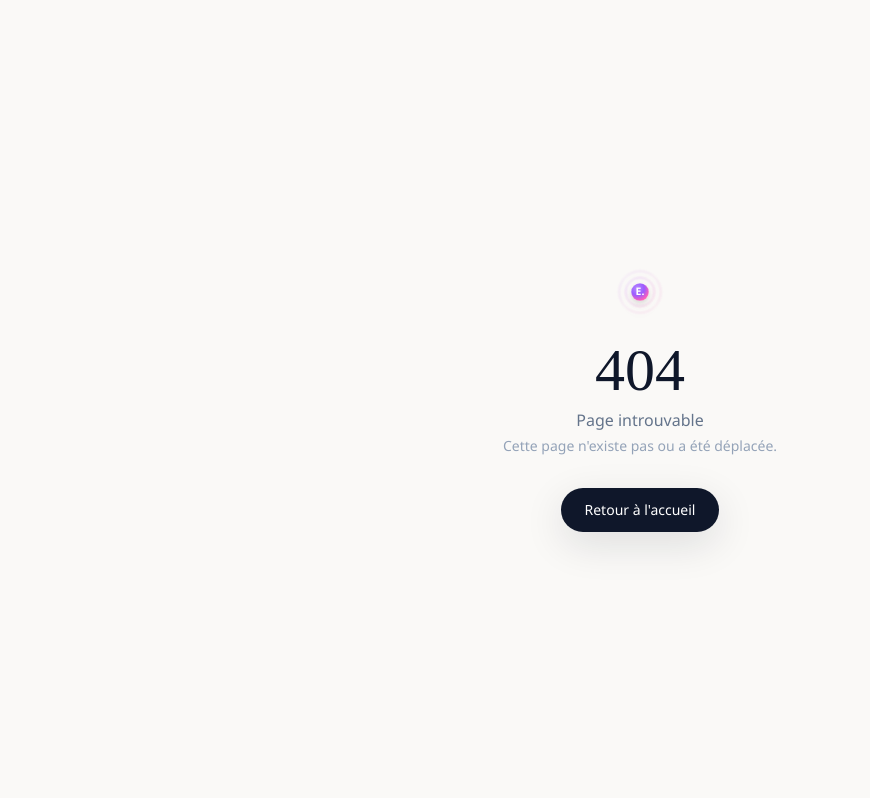
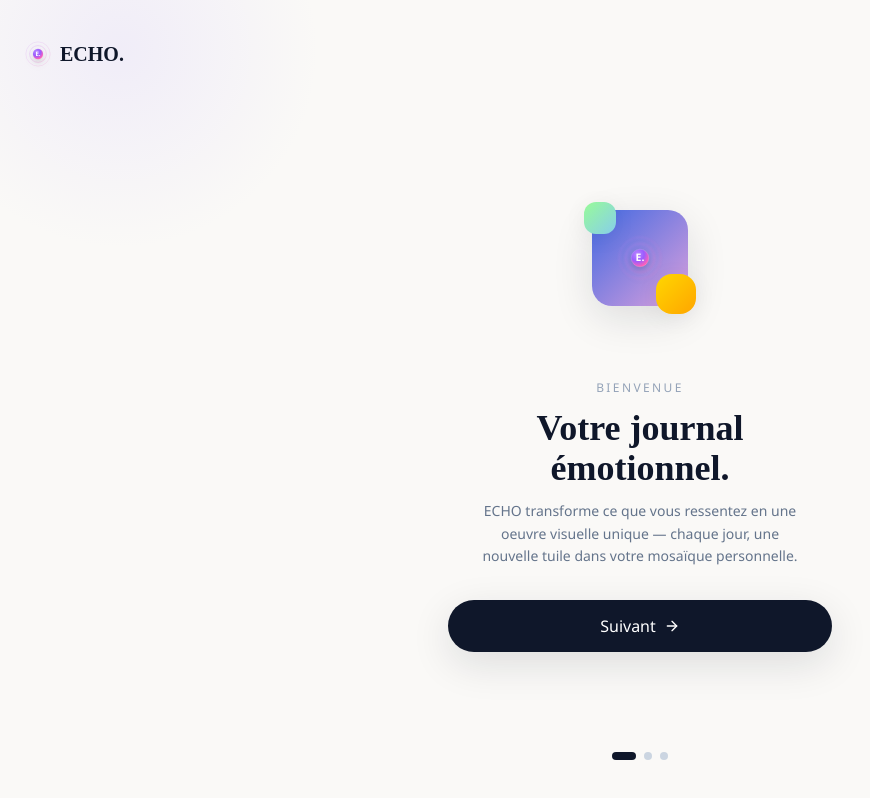
Before and after one commit to Marema06/echo_app, a Next.js app: page /onboarding in a window 1280 px wide. Before the commit this address had no page. Shown: the whole page, without its empty margins (0-870 px from the left). Built offline with nearby package versions, Linux system fonts and the light colour scheme.

Commit message:
feat: add onboarding flow for new users

```diff
--- /dev/null
+++ b/src/app/onboarding/page.tsx
@@ -0,0 +1,204 @@
+'use client';
+
+import { useState } from 'react';
+import { useRouter } from 'next/navigation';
+import { EchoLogo } from '@/components/ui/echo-logo';
+import { ArrowRight, Mic, Sparkles, Grid3X3 } from 'lucide-react';
+
+const STEPS = [
+  {
+    id: 1,
+    eyebrow: 'Bienvenue',
+    title: 'Votre journal\némotionnel.',
+    subtitle:
+      'ECHO transforme ce que vous ressentez en une oeuvre visuelle unique — chaque jour, une nouvelle tuile dans votre mosaïque personnelle.',
+    visual: 'welcome',
+  },
+  {
+    id: 2,
+    eyebrow: 'Comment ça marche',
+    title: 'Trois étapes,\nune tuile.',
+    subtitle: null,
+    visual: 'steps',
+  },
+  {
+    id: 3,
+    eyebrow: 'Prêt ?',
+    title: 'Votre première\ntuile vous attend.',
+    subtitle:
+      'Écrivez librement ce que vous ressentez aujourd\'hui. Pas besoin de chercher les bons mots — l\'IA s\'occupe du reste.',
+    visual: 'cta',
+  },
+];
+
+const HOW_STEPS = [
+  {
+    icon: Mic,
+    color: 'bg-violet-100 dark:bg-violet-900/30 text-violet-600 dark:text-violet-400',
+    title: 'Exprimez-vous',
+    desc: 'Écrivez ou dictez librement votre ressenti. Texte libre, sans contrainte.',
+  },
+  {
+    icon: Sparkles,
+    color: 'bg-amber-100 dark:bg-amber-900/30 text-amber-600 dark:text-amber-400',
+    title: "L'IA analyse",
+    desc: 'Détection de 10 émotions, intensité et valence émotionnelle.',
+  },
+  {
+    icon: Grid3X3,
+    color: 'bg-emerald-100 dark:bg-emerald-900/30 text-emerald-600 dark:text-emerald-400',
+    title: 'La tuile naît',
+    desc: 'Une visualisation unique est créée et ajoutée à votre mosaïque.',
+  },
+];
+
+const DEMO_COLORS = [
+  ['#FFD700', '#FFA500'],
+  ['#4169E1', '#6A5ACD'],
+  ['#98FB98', '#87CEEB'],
+  ['#DDA0DD', '#9370DB'],
+  ['#DC143C', '#FF4500'],
+  ['#A9A9A9', '#696969'],
+];
+
+function MosaicPreview() {
+  return (
+    <div className="grid grid-cols-3 gap-2 w-48 mx-auto">
+      {DEMO_COLORS.map(([c1, c2], i) => (
+        <div
+          key={i}
+          className="aspect-square rounded-xl shadow-soft"
+          style={{
+            background: `linear-gradient(135deg, ${c1}, ${c2})`,
+            opacity: i === 5 ? 0.3 : 1,
+          }}
+        />
+      ))}
+    </div>
+  );
+}
+
+export default function OnboardingPage() {
+  const [step, setStep] = useState(0);
+  const router = useRouter();
+  const current = STEPS[step];
+  const isLast = step === STEPS.length - 1;
+
+  const next = () => {
+    if (isLast) {
+      router.push('/create');
+    } else {
+      setStep((s) => s + 1);
+    }
+  };
+
+  return (
+    <div className="min-h-screen bg-background flex flex-col items-center justify-between px-6 py-10 relative overflow-hidden">
+
+      {/* Decorative blur */}
+      <div
+        className="absolute top-[-150px] left-[-80px] w-[400px] h-[400px] rounded-full opacity-30 pointer-events-none"
+        style={{ background: 'radial-gradient(circle, rgba(196,181,253,0.6), transparent 70%)' }}
+      />
+      <div
+        className="absolute bottom-[-100px] right-[-60px] w-[300px] h-[300px] rounded-full opacity-20 pointer-events-none"
+        style={{ background: 'radial-gradient(circle, rgba(147,197,253,0.5), transparent 70%)' }}
+      />
+
+      {/* Logo */}
+      <div className="flex items-center gap-2 self-start relative z-10">
+        <EchoLogo size={28} />
+        <span className="font-serif text-xl font-semibold">ECHO.</span>
+      </div>
+
+      {/* Content */}
+      <div className="w-full max-w-sm flex flex-col items-center gap-8 relative z-10 text-center">
+
+        {/* Visual zone */}
+        <div className="w-full flex items-center justify-center min-h-[180px]">
+          {current.visual === 'welcome' && (
+            <div className="relative">
+              <div className="w-24 h-24 rounded-3xl shadow-pop flex items-center justify-center bg-ink-900 dark:bg-ink-50"
+                style={{ background: 'linear-gradient(135deg, #4169E1, #DDA0DD)' }}>
+                <EchoLogo size={48} className="text-white" />
+              </div>
+              <div className="absolute -bottom-2 -right-2 w-10 h-10 rounded-2xl shadow-soft"
+                style={{ background: 'linear-gradient(135deg, #FFD700, #FFA500)' }} />
+              <div className="absolute -top-2 -left-2 w-8 h-8 rounded-xl shadow-soft"
+                style={{ background: 'linear-gradient(135deg, #98FB98, #87CEEB)' }} />
+            </div>
+          )}
+
+          {current.visual === 'steps' && (
+            <div className="w-full flex flex-col gap-3">
+              {HOW_STEPS.map((s, i) => (
+                <div key={i} className="flex items-center gap-4 bg-surface-glass backdrop-blur-sm rounded-2xl px-4 py-3 shadow-soft border border-ink-900/[0.06] text-left">
+                  <div className={`w-10 h-10 rounded-xl flex items-center justify-center shrink-0 ${s.color}`}>
+                    <s.icon className="w-5 h-5" />
+                  </div>
+                  <div>
+                    <p className="font-medium text-sm text-ink-900 dark:text-ink-100">{s.title}</p>
+                    <p className="text-xs text-ink-500 leading-relaxed">{s.desc}</p>
+                  </div>
+                </div>
+              ))}
+            </div>
+          )}
+
+          {current.visual === 'cta' && <MosaicPreview />}
+        </div>
+
+        {/* Text */}
+        <div className="space-y-3">
+          <p className="uppercase tracking-[0.2em] text-xs text-ink-400">{current.eyebrow}</p>
+          <h1 className="font-serif text-3xl sm:text-4xl font-semibold leading-tight whitespace-pre-line">
+            {current.title}
+          </h1>
+          {current.subtitle && (
+            <p className="text-ink-500 text-sm leading-relaxed max-w-[320px] mx-auto">
+              {current.subtitle}
+            </p>
+          )}
+        </div>
+
+        {/* CTA */}
+        <button
+          onClick={next}
+          className="w-full flex items-center justify-center gap-2 bg-ink-900 dark:bg-ink-50 text-white dark:text-ink-900
+                     rounded-full py-3.5 px-7 text-base font-medium
+                     hover:-translate-y-0.5 transition-all shadow-pop"
+        >
+          {isLast ? (
+            <>Créer ma première tuile <ArrowRight className="w-4 h-4" /></>
+          ) : (
+            <>Suivant <ArrowRight className="w-4 h-4" /></>
+          )}
+        </button>
+
+        {isLast && (
+          <button
+            onClick={() => router.push('/dashboard')}
+            className="text-sm text-ink-400 hover:text-ink-600 transition-colors"
+          >
+            Passer pour l&apos;instant
+          </button>
+        )}
+      </div>
+
+      {/* Progress dots */}
+      <div className="flex items-center gap-2 relative z-10">
+        {STEPS.map((_, i) => (
+          <button
+            key={i}
+            onClick={() => setStep(i)}
+            className={`rounded-full transition-all ${
+              i === step
+                ? 'w-6 h-2 bg-ink-900 dark:bg-ink-100'
+                : 'w-2 h-2 bg-ink-300 dark:bg-ink-600'
+            }`}
+          />
+        ))}
+      </div>
+    </div>
+  );
+}
--- a/src/app/signup/page.tsx
+++ b/src/app/signup/page.tsx
@@ -18,7 +18,7 @@ function SignupContent() {
   const [emailSent, setEmailSent] = useState(false);
   const router = useRouter();
   const searchParams = useSearchParams();
-  const next = searchParams.get('next') ?? '/dashboard';
+  const next = searchParams.get('next') ?? '/onboarding';
 
   const handleSubmit = async (e: React.FormEvent) => {
     e.preventDefault();
@@ -113,7 +113,7 @@ function SignupContent() {
                 </div>
               )}
 
-              <GoogleButton next={next} />
+              <GoogleButton next="/onboarding" />
 
               <div className="flex items-center gap-3">
                 <div className="flex-1 h-px bg-ink-200 dark:bg-ink-700" />
```
